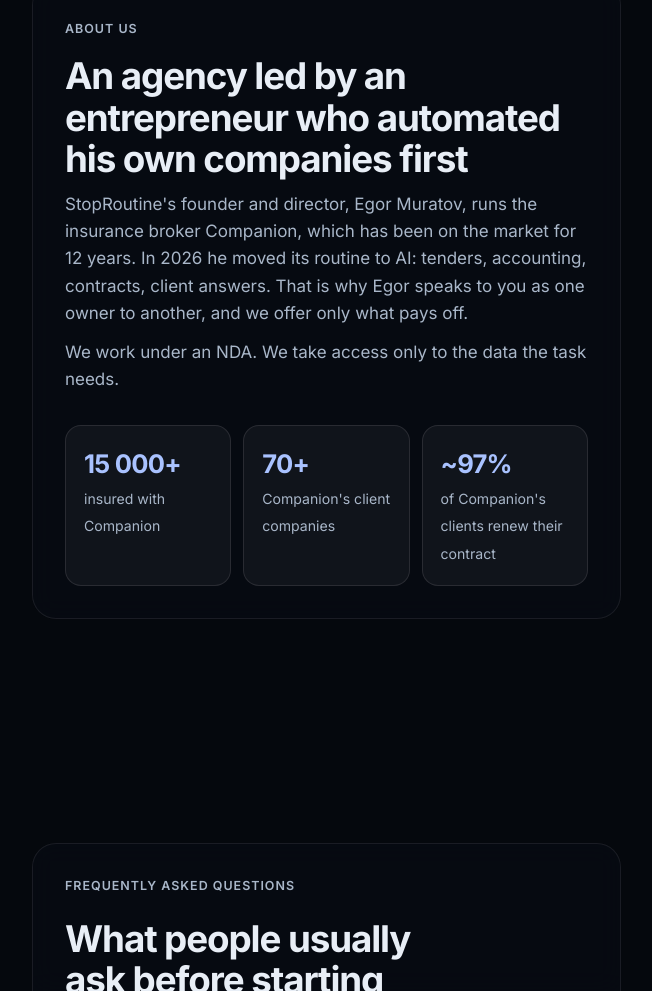
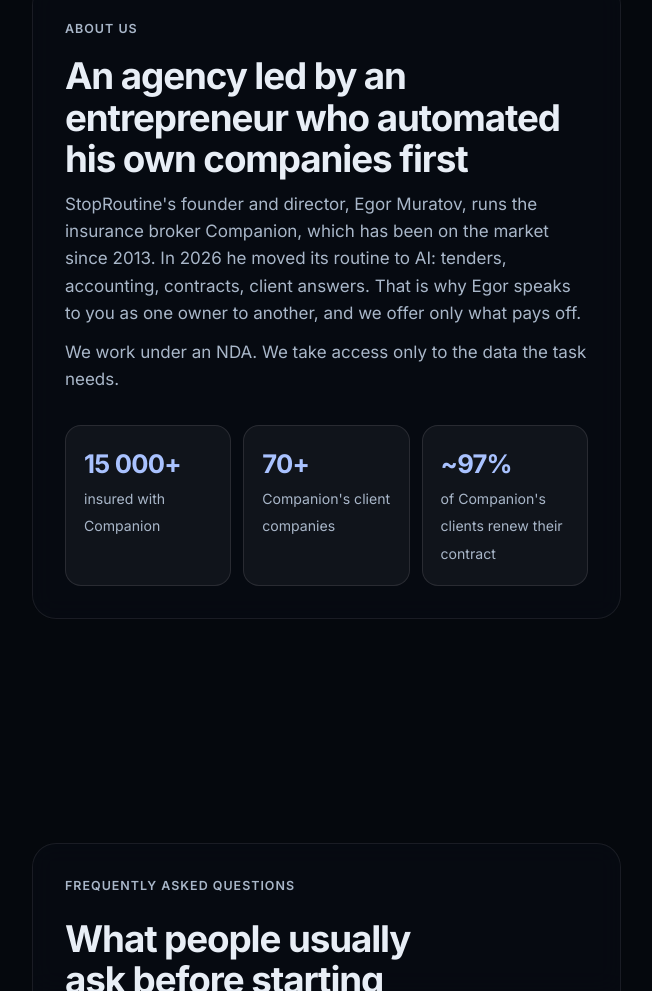
Before and after one commit to muratovegorCompanion/stoproutine-site, a plain HTML site: page en/index.html in a window 1280 px wide. Shown: the part 9667-10658 px from the top of the page, without its empty margins (32-684 px from the left). Drawn offline with Linux system fonts and the light colour scheme; a web font is replaced by a local one.

Commit message:
About: Companion on the market since 2013 (was '12 years') (#1)
Co-authored-by: Claude Fable 5.2 <noreply@anthropic.com>

```diff
--- a/en/index.html
+++ b/en/index.html
@@ -537,7 +537,7 @@ html.cs-lock,html.cs-lock body{overflow:hidden}
       <div>
         <span class="lh-label">About us</span>
         <h2 style="margin-top:14px">An agency led by an entrepreneur who automated his own companies first</h2>
-        <p>StopRoutine's founder and director, Egor Muratov, runs the insurance broker Companion, which has been on the market for 12 years. In 2026 he moved its routine to AI: tenders, accounting, contracts, client answers. That is why Egor speaks to you as one owner to another, and we offer only what pays off.</p>
+        <p>StopRoutine's founder and director, Egor Muratov, runs the insurance broker Companion, which has been on the market since 2013. In 2026 he moved its routine to AI: tenders, accounting, contracts, client answers. That is why Egor speaks to you as one owner to another, and we offer only what pays off.</p>
         <p>We work under an NDA. We take access only to the data the task needs.</p>
       </div>
       <div class="lh-facts">
```
Also changed, not shown: index.html (+1 -1 lines).
